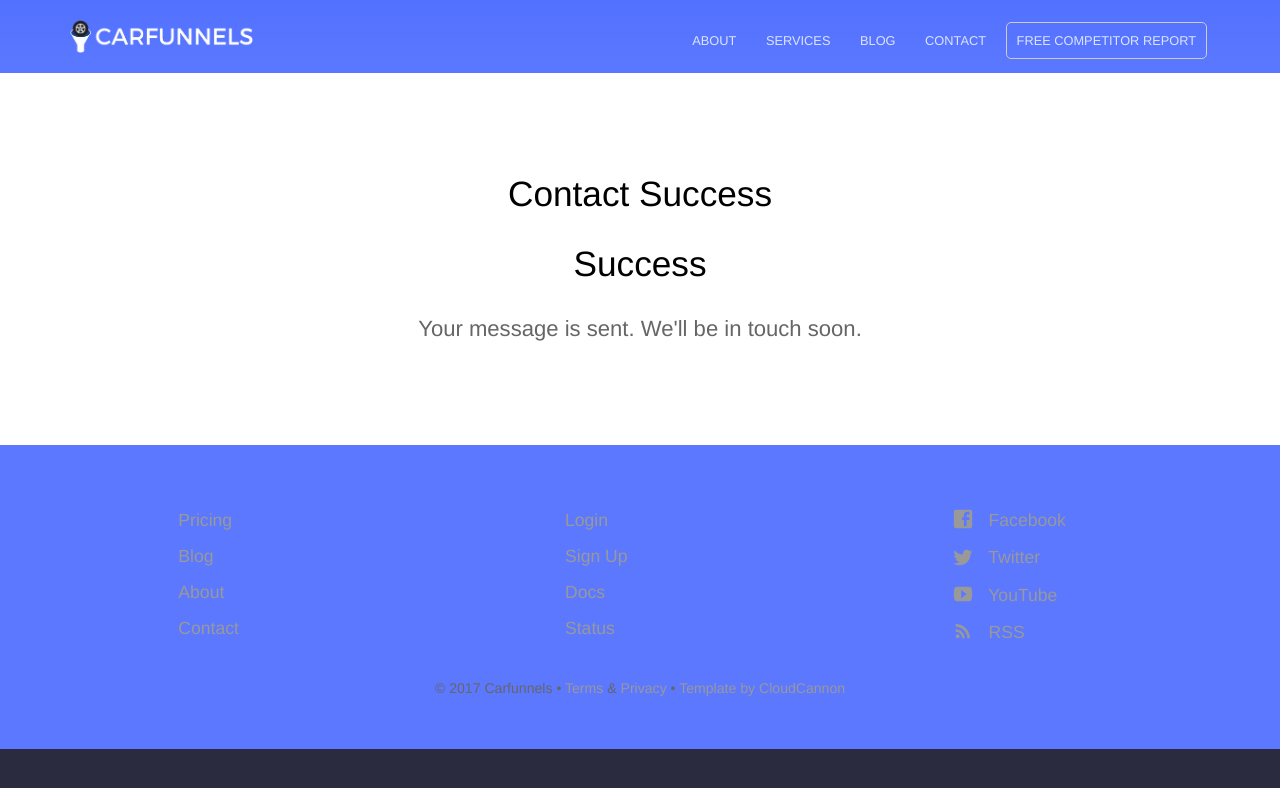
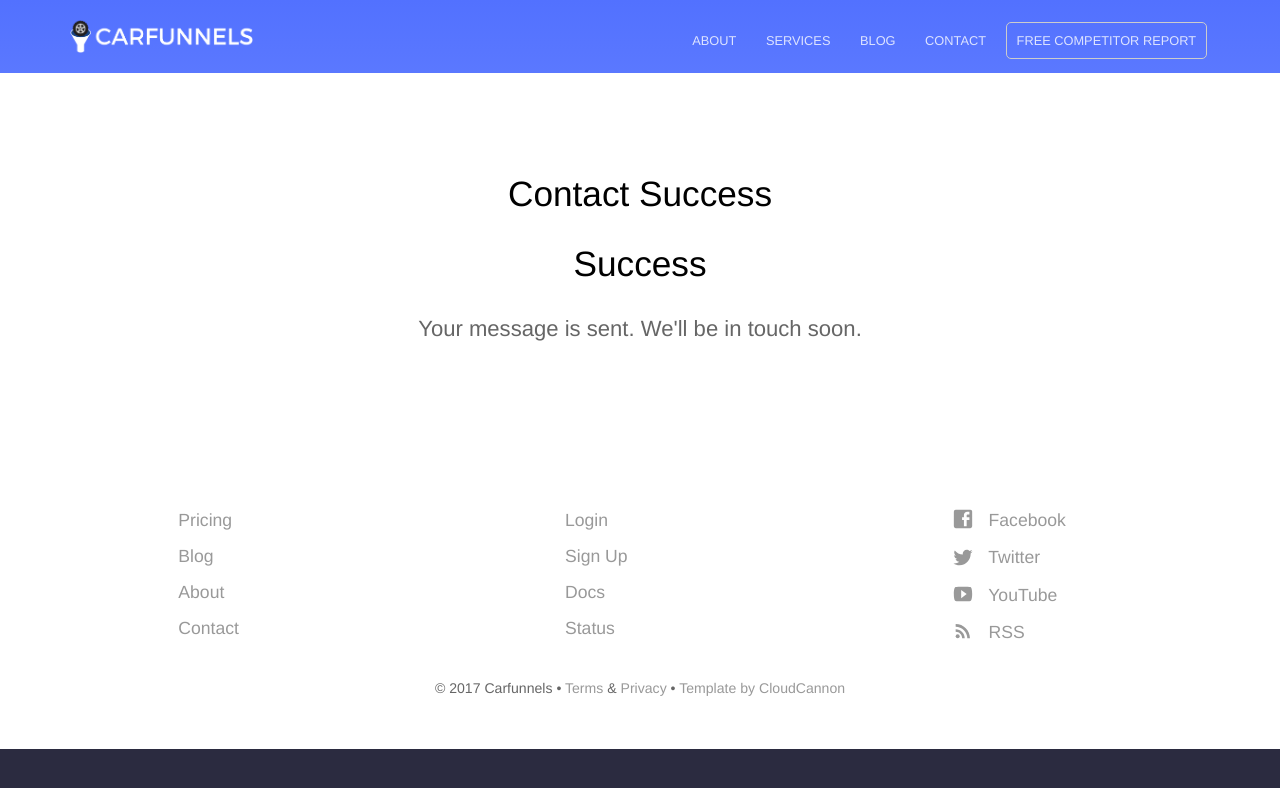
Before and after one commit to jdnoc/carfunnels.com, a Jekyll site: the page built from contact-success.html, in a window 1280 px wide. Shown: the top 788 px of the page. Built offline with Jekyll 4.4.1, drawn with Linux system fonts in a browser that asks for light colours.

Commit message:
Updated '_sass/footer.scss' via CloudCannon

```diff
--- a/_sass/footer.scss
+++ b/_sass/footer.scss
@@ -70,7 +70,7 @@ footer {
 	padding: 50px 0 50px 0;
 	font-size: 1.1em;
 	position: relative;
-	background: $middle-gradient-color;
+	background: #fff;
 	color: #fff;
 
 	.copyright {
```
